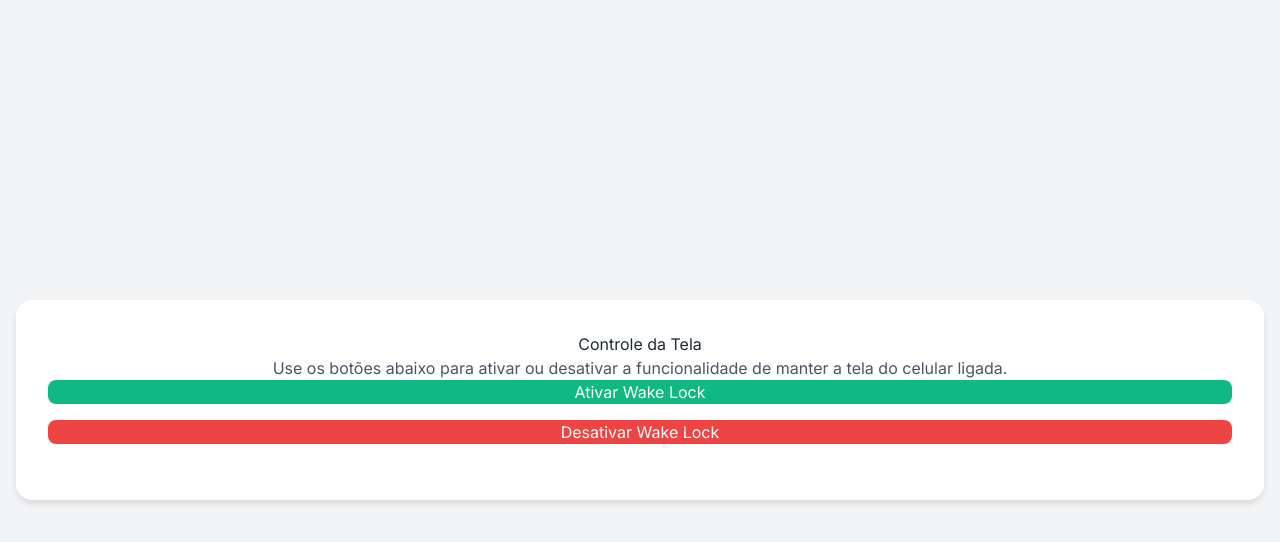
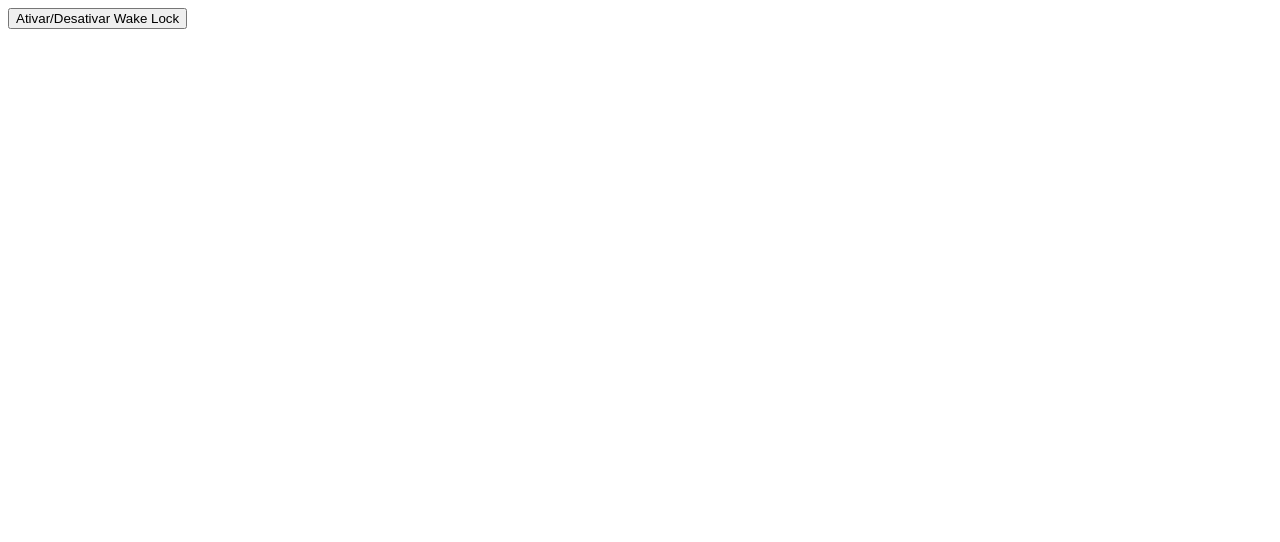
Before and after one commit to IFSCri/avaliacoes, a plain HTML site: page exclui.html in a window 1280 px wide. Drawn offline with nearby package versions, Linux system fonts and the light colour scheme.

Commit message:
Update exclui.html

```diff
--- a/exclui.html
+++ b/exclui.html
@@ -4,150 +4,37 @@
     <meta charset="UTF-8">
     <meta name="viewport" content="width=device-width, initial-scale=1.0">
     <title>Manter Tela Ligada</title>
-    <script src="https://cdn.tailwindcss.com"></script>
-    <style>
-        @import url('https://fonts.googleapis.com/css2?family=Inter:wght@400;500;600;700&display=swap');
-
-        body {
-            font-family: 'Inter', sans-serif;
-            display: flex;
-            justify-content: center;
-            align-items: center;
-            min-height: 100vh;
-            background-color: #f3f4f6;
-            margin: 0;
-            padding: 1rem;
-        }
-
-        .container {
-            text-align: center;
-            padding: 2rem;
-            background-color: white;
-            border-radius: 1rem;
-            box-shadow: 0 4px 6px rgba(0, 0, 0, 0.1);
-            max-width: 90%;
-            width: 400px;
-        }
-
-        h1 {
-            font-size: 1.5rem;
-            font-weight: 700;
-            margin-bottom: 1rem;
-            color: #1f2937;
-        }
-
-        p {
-            margin-bottom: 1.5rem;
-            color: #4b5563;
-        }
-
-        .status-message {
-            margin-top: 1.5rem;
-            font-weight: 500;
-            color: #10b981;
-        }
-
-        .button-group {
-            display: flex;
-            flex-direction: column;
-            gap: 1rem;
-        }
-
-        button {
-            padding: 0.75rem 1.5rem;
-            border-radius: 0.5rem;
-            font-weight: 600;
-            cursor: pointer;
-            transition: background-color 0.2s, transform 0.2s;
-        }
-
-        button:hover {
-            transform: translateY(-2px);
-        }
-
-        .activate-btn {
-            background-color: #10b981;
-            color: white;
-            border: none;
-        }
-
-        .activate-btn:hover {
-            background-color: #059669;
-        }
-
-        .deactivate-btn {
-            background-color: #ef4444;
-            color: white;
-            border: none;
-        }
-
-        .deactivate-btn:hover {
-            background-color: #dc2626;
-        }
-    </style>
 </head>
 <body>
 
-    <div class="container">
-        <h1>Controle da Tela</h1>
-        <p>Use os botões abaixo para ativar ou desativar a funcionalidade de manter a tela do celular ligada.</p>
-        <div class="button-group">
-            <button class="activate-btn" onclick="toggleWakeLock(true)">Ativar Wake Lock</button>
-            <button class="deactivate-btn" onclick="toggleWakeLock(false)">Desativar Wake Lock</button>
-        </div>
-        <p id="status-message" class="status-message"></p>
-    </div>
+    <button onclick="toggleWakeLock()">Ativar/Desativar Wake Lock</button>
 
     <script>
-        // Variável global para armazenar a instância do Wake Lock
         let wakeLock = null;
 
-        // Função para solicitar o Wake Lock
-        const requestWakeLock = async () => {
+        async function toggleWakeLock() {
             if ('wakeLock' in navigator) {
-                try {
-                    wakeLock = await navigator.wakeLock.request('screen');
-                    updateStatus('Wake Lock ativado com sucesso!');
-                } catch (err) {
-                    updateStatus(`Erro ao ativar Wake Lock: ${err.name}, ${err.message}`, true);
+                if (wakeLock) {
+                    // Se já estiver ativado, desativa.
+                    await wakeLock.release();
+                    wakeLock = null;
+                    console.log("Wake Lock desativado.");
+                } else {
+                    // Se estiver desativado, ativa.
+                    try {
+                        wakeLock = await navigator.wakeLock.request('screen');
+                        console.log("Wake Lock ativado com sucesso!");
+                    } catch (err) {
+                        console.error(`Erro ao ativar Wake Lock: ${err.name}, ${err.message}`);
+                    }
                 }
             } else {
-                updateStatus('API Wake Lock não suportada neste navegador.', true);
-            }
-        };
-
-        // Função para liberar o Wake Lock
-        const releaseWakeLock = () => {
-            if (wakeLock) {
-                wakeLock.release();
-                wakeLock = null;
-                updateStatus('Wake Lock desativado.');
-            }
-        };
-
-        // Função para alternar o estado do Wake Lock
-        function toggleWakeLock(shouldActivate) {
-            if (shouldActivate) {
-                requestWakeLock();
-            } else {
-                releaseWakeLock();
+                console.log("API Wake Lock não suportada neste navegador.");
             }
         }
 
-        // Função para atualizar a mensagem de status na tela
-        function updateStatus(message, isError = false) {
-            const statusElement = document.getElementById('status-message');
-            statusElement.textContent = message;
-            statusElement.style.color = isError ? '#ef4444' : '#10b981';
-        }
-
-        // Adiciona um listener para o evento de visibilidade da página
-        // Isso é importante para reativar o Wake Lock se o usuário voltar para a aba
-        document.addEventListener('visibilitychange', () => {
-            if (wakeLock !== null && document.visibilityState === 'visible') {
-                requestWakeLock();
-            }
-        });
+        // Lembre-se: A API Wake Lock é liberada automaticamente ao sair da página.
+        // O código acima atende à sua necessidade de controle manual via botão.
     </script>
 
 </body>
```
